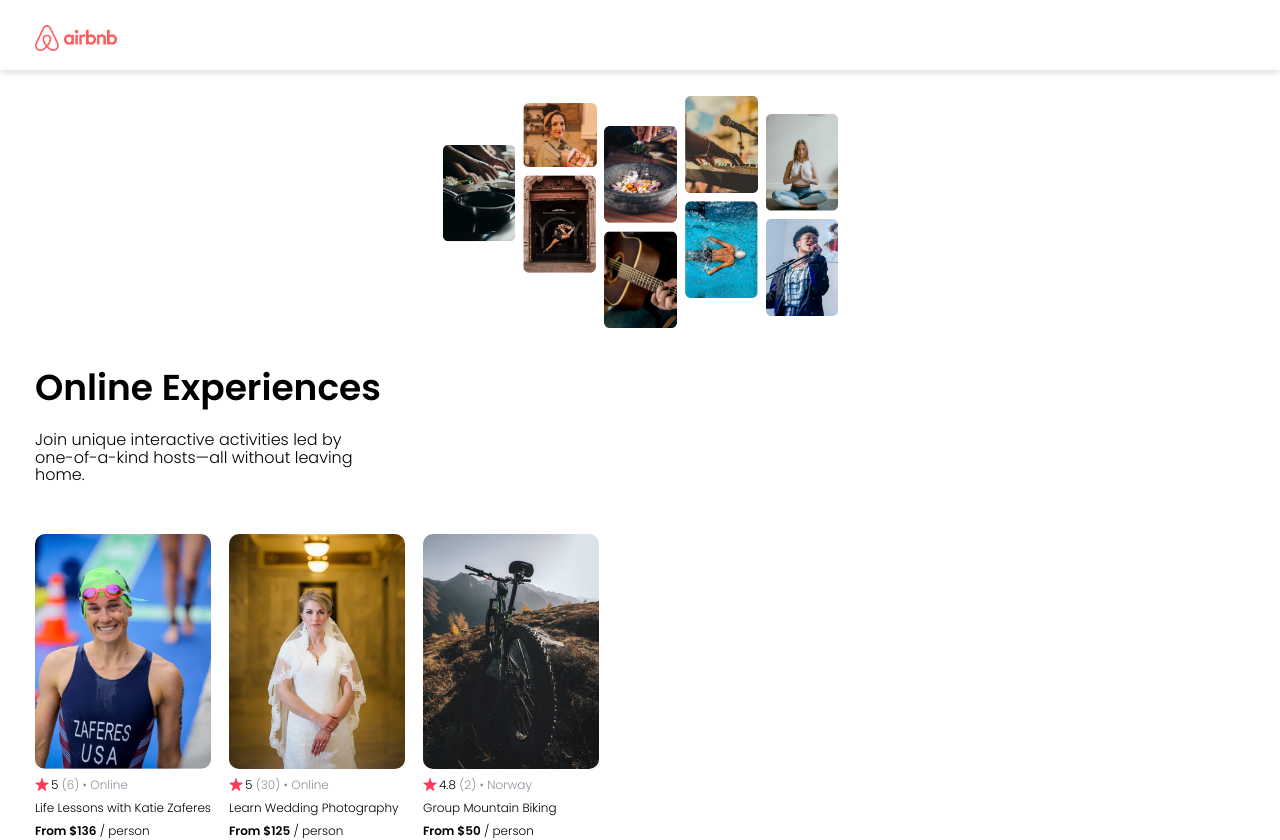
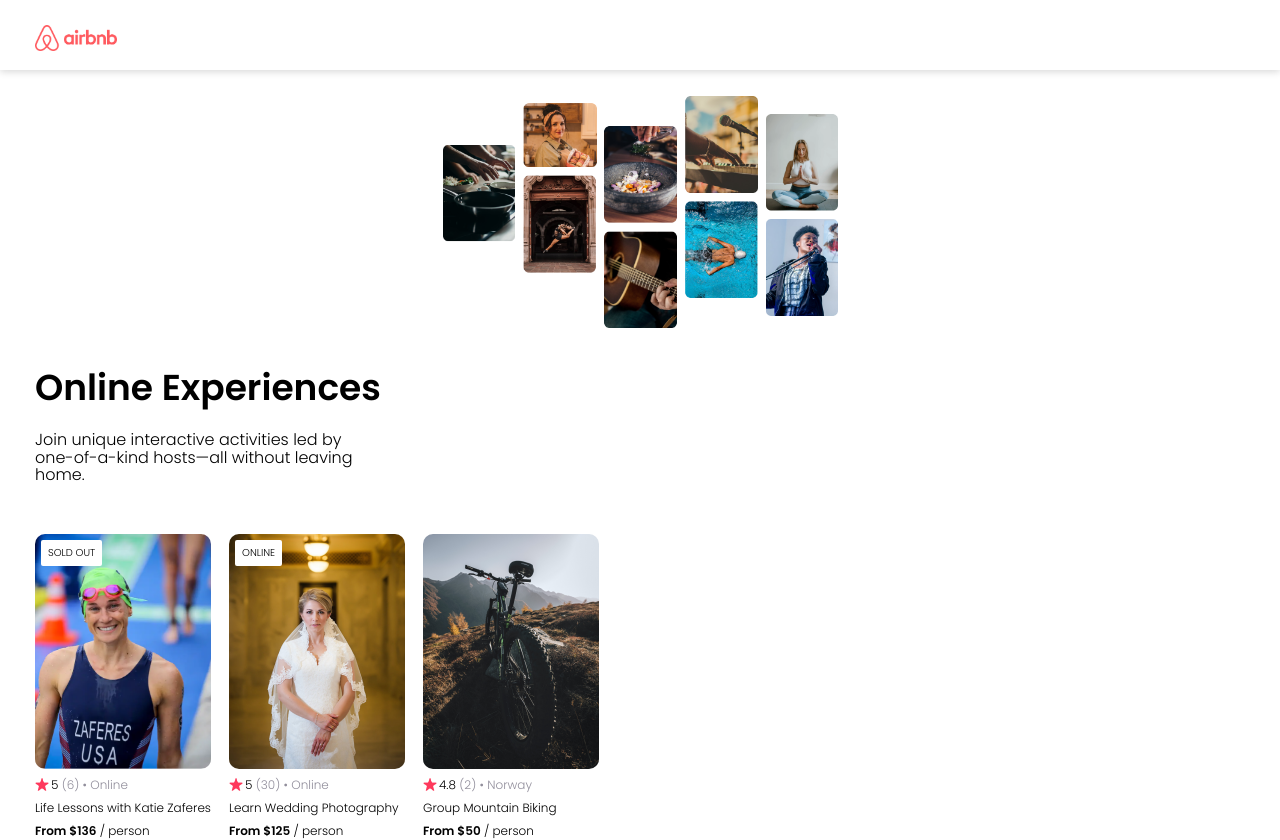
Before and after one commit to leanghok120/Learn-React-Scrimba, a React (Vite) app in the folder AirBnb-clone/: page / in a window 1280 px wide. Built offline with nearby package versions, Linux system fonts and the light colour scheme.

Commit message:
Add badge text and clean up card props

```diff
--- a/AirBnb-clone/src/App.jsx
+++ b/AirBnb-clone/src/App.jsx
@@ -4,29 +4,12 @@ import Navbar from "./Navbar";
 import Card from "./Card";
 import data from "./data";
 
-/*
-Challenge:
-
-- map over the array to create <Card /> components
-- display the array of card components under the navbar
-  (in place of the current <Card /> component)
-
-Note: We haven't styled the group of components yet, so they'll
-still be block elements, stacked vertically. We'll add styling later.
-*/
-
 export default function App() {
   const cardElements = data.map((profile) => {
     return (
       <Card
         key={profile.id}
-        img={profile.coverImg}
-        rating={profile.stats.rating}
-        reviewCount={profile.stats.reviewCount}
-        location={profile.location}
-        title={profile.title}
-        price={profile.price}
-        openSpots={profile.openSpots}
+        profile={profile}
       />
     );
   });
--- a/AirBnb-clone/src/Card.jsx
+++ b/AirBnb-clone/src/Card.jsx
@@ -1,24 +1,34 @@
 import React from "react";
 
 export default function Card(props) {
+  let badgeText
+  let data = props.profile
+
+  if (data.openSpots === 0) {
+    badgeText = "Sold out"
+  } else if (data.location === "Online") {
+    badgeText = "Online"
+  }
   return (
     <div className="card">
+      {badgeText && <p className="card-badge">{badgeText}</p>}
+
       <div className="img-container">
-        <img src={`public/assets/${props.img}`} alt="card-img" className="card-img" />
+        <img src={`public/assets/${data.coverImg}`} alt="card-img" className="card-img" />
       </div>
       <div className="about-card">
         <div className="stars">
           <img src="public/assets/star.png" alt="star-img" className="star-img" />
           <p className="star-rating">
-            <span>{props.rating}</span> ({props.reviewCount}) • {props.location}
+            <span>{data.stats.rating}</span> ({data.stats.reviewCount}) • {data.location}
           </p>
         </div>
         <div className="desc">
-          <p>{props.title}</p>
+          <p>{data.title}</p>
         </div>
         <div className="cost">
           <p>
-            <span>From ${props.price}</span> / person
+            <span>From ${data.price}</span> / person
           </p>
         </div>
       </div>
--- a/AirBnb-clone/style.css
+++ b/AirBnb-clone/style.css
@@ -54,6 +54,7 @@ body {
 }
 
 .card {
+  position: relative;
   margin-top: 50px;
   display: flex;
   flex: 0 0 auto;
@@ -72,6 +73,18 @@ body {
   width: 176px;
   height: 235px;
   border-radius: 10px;
+}
+
+.card-badge {
+  position: absolute;
+  top: 6px;
+  left: 6px;
+  background-color: white;
+  padding: 5px 7px;
+  border-radius: 2px;
+  font-weight: normal;
+  font-size: 10px;
+  text-transform: uppercase;
 }
 
 /* .img-container p {
@@ -93,7 +106,7 @@ body {
 
 .star-rating {
   font-size: 12px;
-  color: #918E9B;
+  color: #918e9b;
 }
 
 .star-rating span {
@@ -104,7 +117,8 @@ body {
   font-size: 12px;
 }
 
-.cost, .desc {
+.cost,
+.desc {
   margin-top: 5px;
 }
 
```
